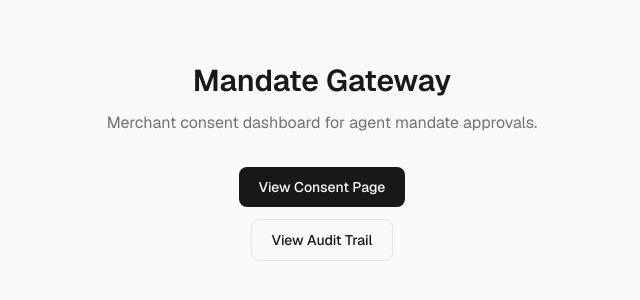
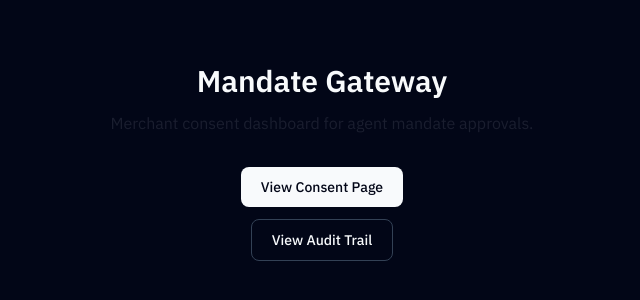
Before and after one commit to santhoshkumar0918/mandate-gateway, a Next.js app in the folder dashboard/: page / in a window 1280 px wide. Shown: the part 238-538 px from the top of the page, without its empty margins (318-958 px from the left). Built offline with nearby package versions, Linux system fonts and the light colour scheme.

Commit message:
dashboard: dark fintech design system (tokens + IBM Plex Sans)

```diff
--- a/dashboard/src/app/globals.css
+++ b/dashboard/src/app/globals.css
@@ -1,33 +1,77 @@
 @import "tailwindcss";
 
 :root {
-  --background: #fafafa;
-  --foreground: #18181b;
-  --card: #ffffff;
-  --card-border: #e4e4e7;
-  --muted: #71717a;
-  --approve: #059669;
-  --approve-hover: #047857;
-  --reject: #dc2626;
-  --reject-hover: #b91c1c;
+  /* ── Mandate Gateway design system (dark OLED fintech) ── */
+  --background: #020617;
+  --foreground: #f8fafc;
+  --primary: #0f172a;
+  --on-primary: #ffffff;
+  --secondary: #1e293b;
+  --on-secondary: #ffffff;
+  --accent: #22c55e;
+  --on-accent: #0f172a;
+  --card: #0e1223;
+  --card-foreground: #f8fafc;
+  --muted: #1a1e2f;
+  --muted-foreground: #94a3b8;
+  --border: #334155;
+  --destructive: #ef4444;
+  --on-destructive: #0b0b0b;
+  --ring: #22c55e;
+
+  --space-xs: 0.25rem;
+  --space-sm: 0.5rem;
+  --space-md: 1rem;
+  --space-lg: 1.5rem;
+  --space-xl: 2rem;
+
+  --radius: 0.875rem;
 }
 
 @theme inline {
   --color-background: var(--background);
   --color-foreground: var(--foreground);
+  --color-primary: var(--primary);
+  --color-on-primary: var(--on-primary);
+  --color-secondary: var(--secondary);
+  --color-on-secondary: var(--on-secondary);
+  --color-accent: var(--accent);
+  --color-on-accent: var(--on-accent);
   --color-card: var(--card);
-  --color-card-border: var(--card-border);
+  --color-card-foreground: var(--card-foreground);
   --color-muted: var(--muted);
-  --color-approve: var(--approve);
-  --color-approve-hover: var(--approve-hover);
-  --color-reject: var(--reject);
-  --color-reject-hover: var(--reject-hover);
-  --font-sans: var(--font-geist-sans);
-  --font-mono: var(--font-geist-mono);
+  --color-muted-foreground: var(--muted-foreground);
+  --color-border: var(--border);
+  --color-destructive: var(--destructive);
+  --color-on-destructive: var(--on-destructive);
+  --color-ring: var(--ring);
+  --font-sans: var(--font-plex-sans), system-ui, sans-serif;
+  --radius-xl: var(--radius);
+}
+
+* {
+  border-color: var(--color-border);
 }
 
 body {
-  background: var(--background);
-  color: var(--foreground);
-  font-family: var(--font-geist-sans), system-ui, sans-serif;
+  background: var(--color-background);
+  color: var(--color-foreground);
+  font-family: var(--font-sans);
+  -webkit-font-smoothing: antialiased;
 }
+
+/* Accessible focus ring (priority 1 — never remove) */
+:focus-visible {
+  outline: 2px solid var(--color-ring);
+  outline-offset: 2px;
+}
+
+@keyframes mg-fade-in {
+  from { opacity: 0; transform: translateY(6px); }
+  to { opacity: 1; transform: translateY(0); }
+}
+.mg-fade-in { animation: mg-fade-in 0.35s ease-out both; }
+
+@media (prefers-reduced-motion: reduce) {
+  .mg-fade-in { animation: none; }
+}
--- a/dashboard/src/app/layout.tsx
+++ b/dashboard/src/app/layout.tsx
@@ -1,29 +1,22 @@
 import type { Metadata } from "next";
-import { Geist, Geist_Mono } from "next/font/google";
+import { IBM_Plex_Sans } from "next/font/google";
 import "./globals.css";
 
-const geistSans = Geist({
-  variable: "--font-geist-sans",
+const plexSans = IBM_Plex_Sans({
+  variable: "--font-plex-sans",
   subsets: ["latin"],
-});
-
-const geistMono = Geist_Mono({
-  variable: "--font-geist-mono",
-  subsets: ["latin"],
+  weight: ["300", "400", "500", "600", "700"],
 });
 
 export const metadata: Metadata = {
   title: "Mandate Gateway",
-  description: "Merchant consent dashboard for agent mandate approvals",
+  description: "Trust layer for agentic commerce — mandates, policy, and audit for Razorpay merchants.",
 };
 
-export default function RootLayout({ children }: LayoutProps<"/">) {
+export default function RootLayout({ children }: { children: React.ReactNode }) {
   return (
-    <html
-      lang="en"
-      className={`${geistSans.variable} ${geistMono.variable} h-full antialiased`}
-    >
-      <body className="min-h-full flex flex-col">{children}</body>
+    <html lang="en" className={`${plexSans.variable} h-full antialiased`}>
+      <body className="min-h-full">{children}</body>
     </html>
   );
 }
```
